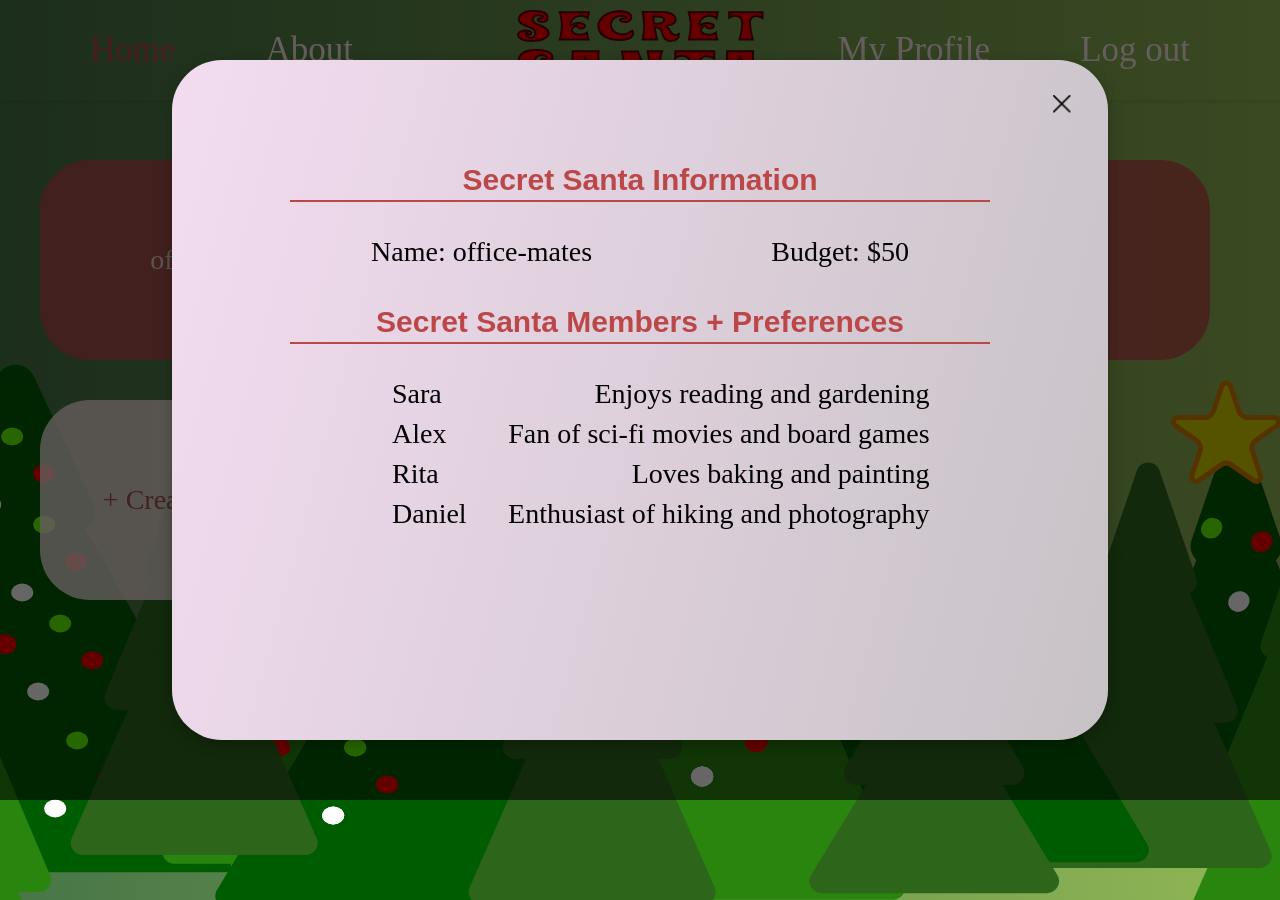
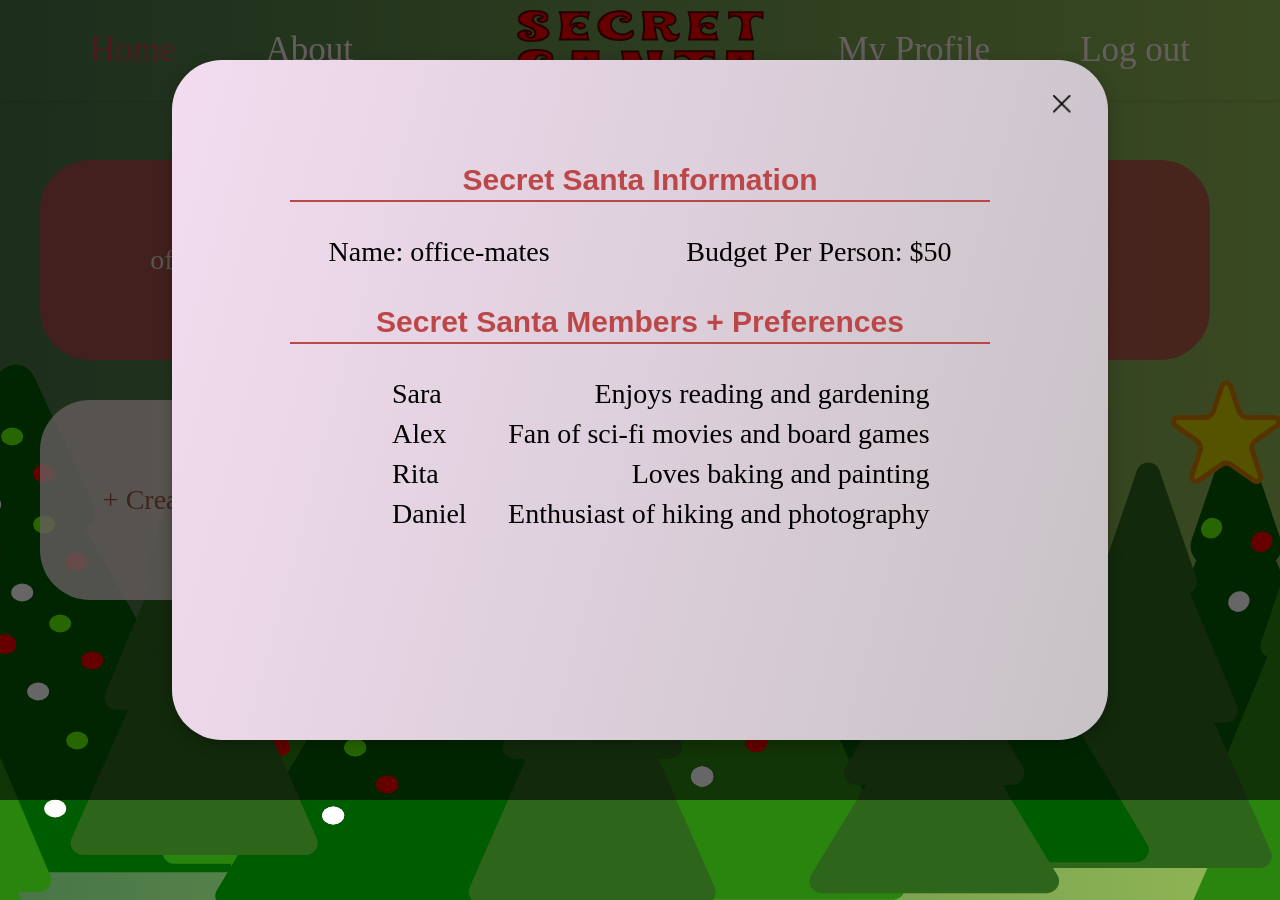
Before and after one commit to r-ey/secret-santa, a React (Create React App) app: page / in a window 1280 px wide. Both pictures are taken after a click on the element "office-mates". Built offline with nearby package versions, Linux system fonts and the light colour scheme; a web font is replaced by a local one.

Commit message:
Update budget display text on Home page

```diff
--- a/src/pages/home-page/home-page.jsx
+++ b/src/pages/home-page/home-page.jsx
@@ -127,7 +127,7 @@ function HomePage() {
                 <h3 className={styles.infoHeader}>Secret Santa Information</h3>
                 <div className={styles.basicInfo}>
                   <div className={styles.basicElement}>{`Name: ${groupModalName.name}`}</div>
-                  <div className={styles.basicElement}>{`Budget: $${groupModalName.budget}`}</div>
+                  <div className={styles.basicElement}>{`Budget Per Person: $${groupModalName.budget}`}</div>
                 </div>
                 <h3 className={styles.infoHeader}>Secret Santa Members + Preferences</h3>
                 <div className={styles.peopleInfo}>
```
